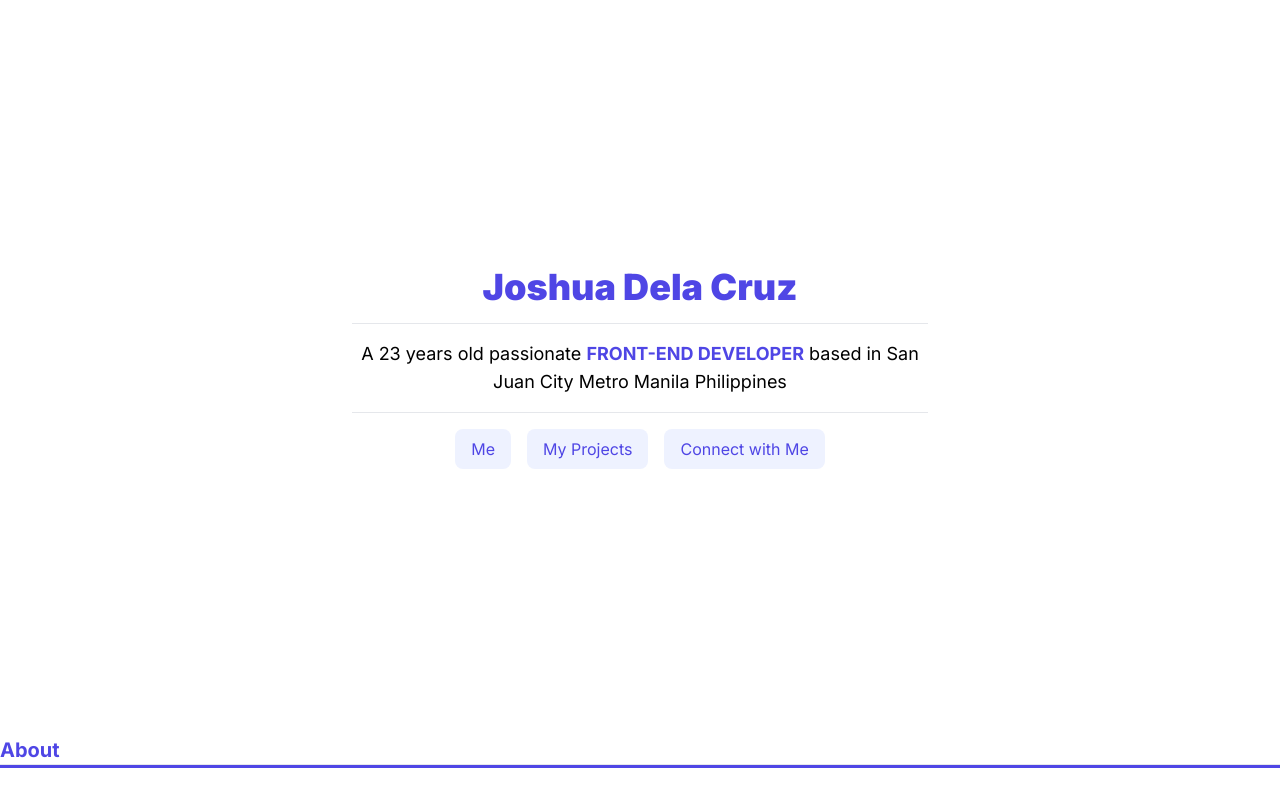
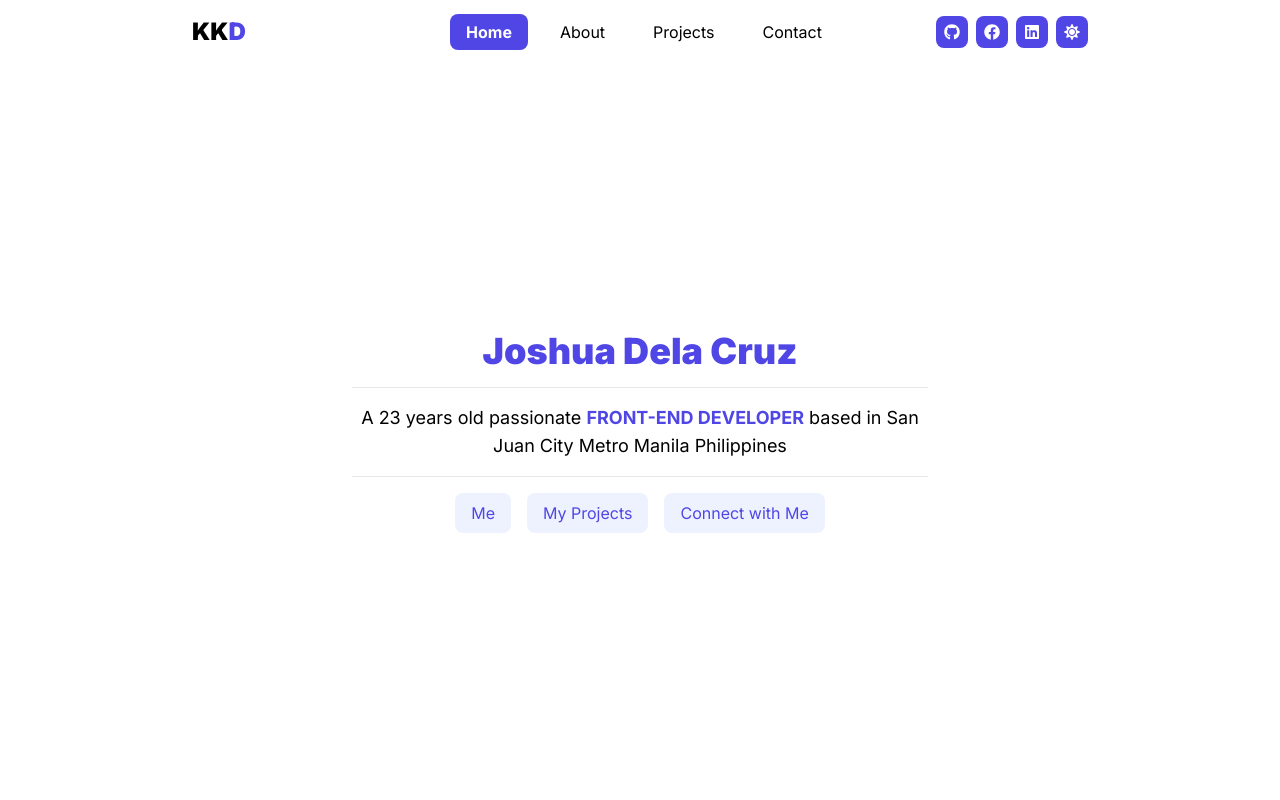
Before and after one commit to kamotekiddev/portfolio-tw, a Next.js app: page /home in a window 1280 px wide. Shown: the top 800 px of the page. Built offline with nearby package versions, Linux system fonts and the light colour scheme.

Commit message:
create layout for new home page

```diff
--- /dev/null
+++ b/app/(pages)/home/layout.tsx
@@ -0,0 +1,19 @@
+import { ReactNode } from "react";
+import Footer from "@/components/Footer";
+import Header from "@/components/Header";
+
+interface Props {
+   children: ReactNode;
+}
+
+const Layout = ({ children }: Props) => {
+   return (
+      <main className="min-h-screen max-w-4xl mx-auto">
+         <Header />
+         <div className="h-full">{children}</div>
+         <Footer />
+      </main>
+   );
+};
+
+export default Layout;
```
